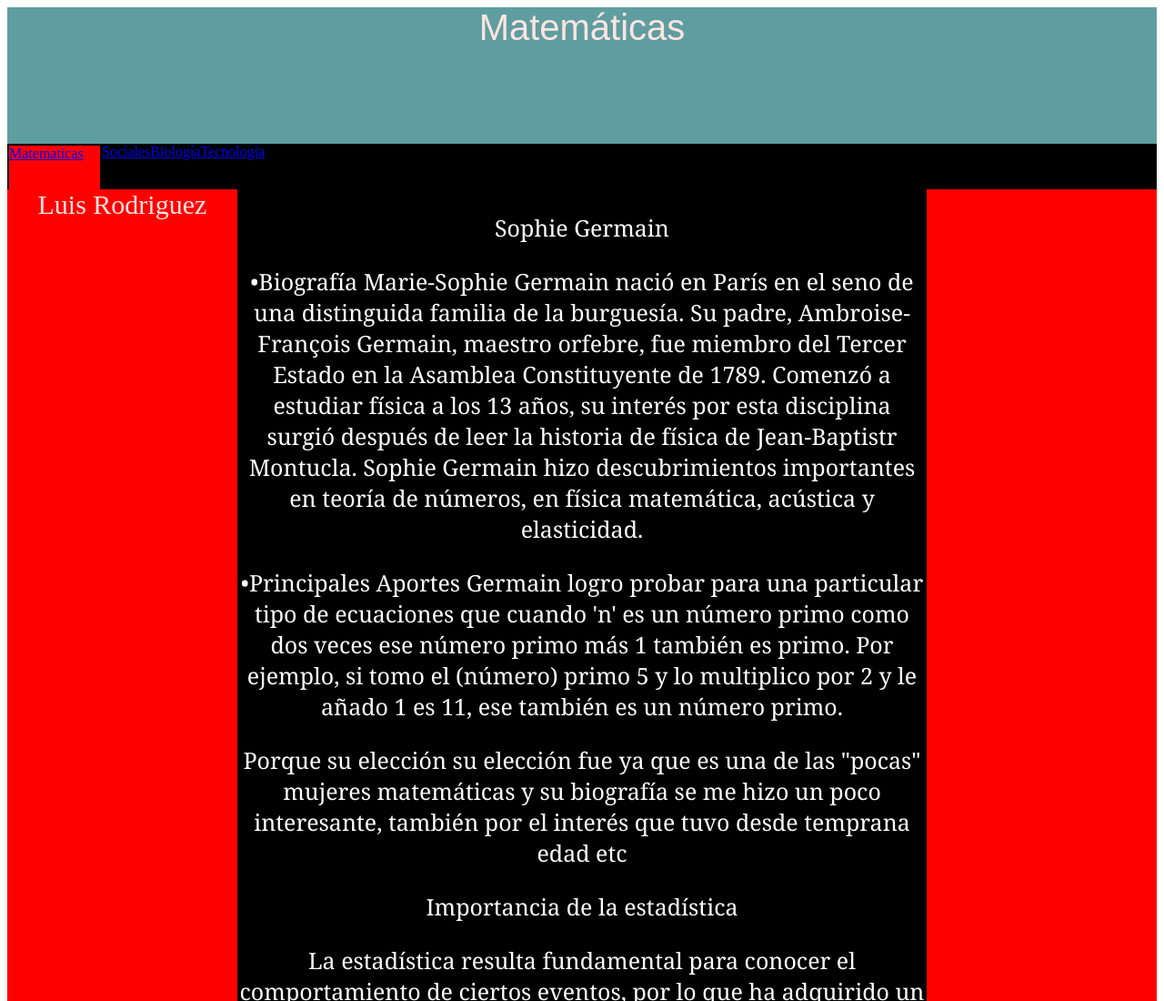
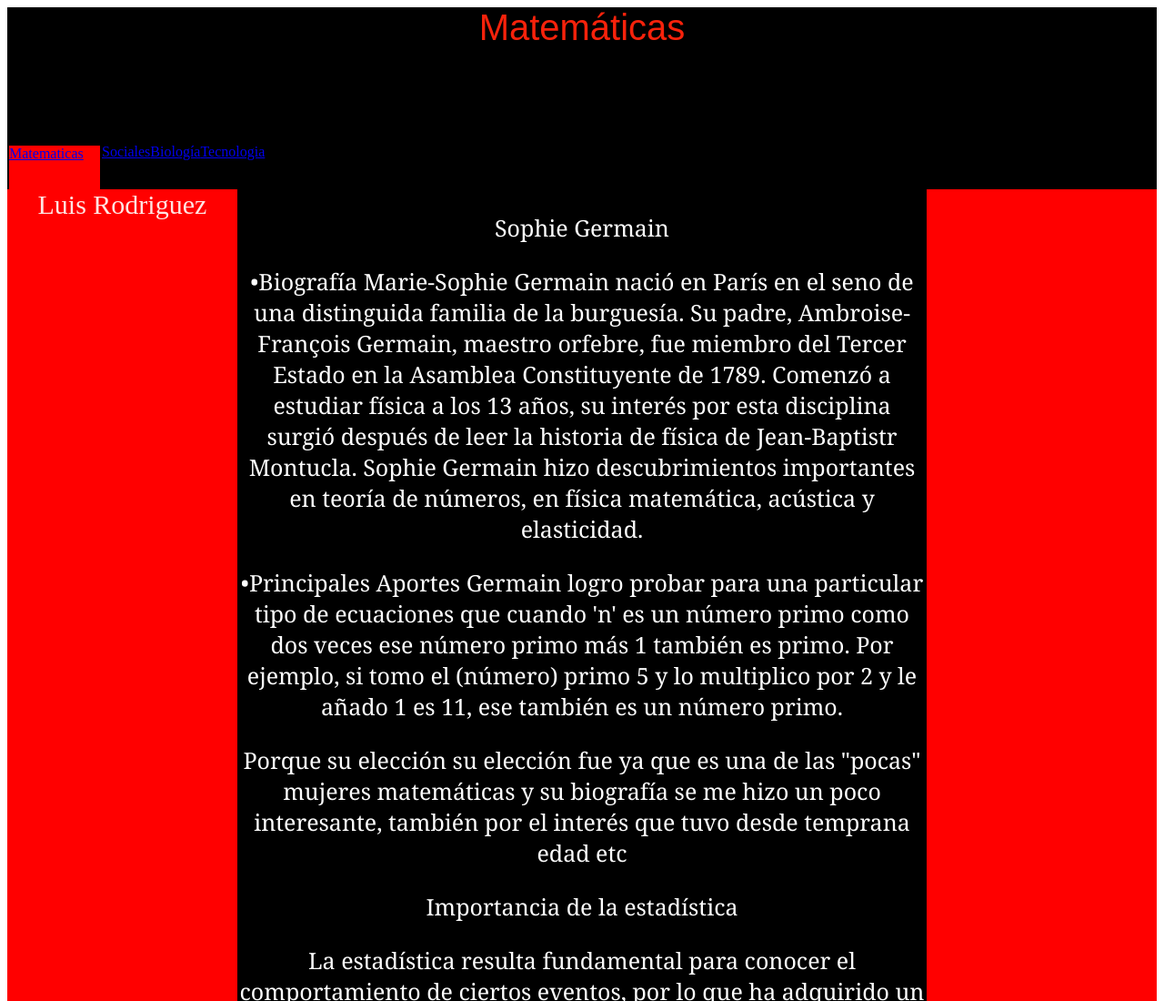
Before and after one commit to Luisrodriguez18/luisalfredo.github.io, a plain HTML site: page index.html in a window 1280 px wide. Shown: the top 1100 px of the page at 91% size. Drawn offline with Linux system fonts and the light colour scheme.

Commit message:
cambio 5

```diff
--- a/temas.css
+++ b/temas.css
@@ -16,8 +16,8 @@ head {
     background-color: rgb(0, 0, 0);
     font-size: 40px;
     font-family: fantasy;
-    background-color: cadetblue;
-    color: mistyrose;
+    background-color: rgb(0, 0, 0);
+    color: rgb(247, 34, 11);
     text-align: center;
 }
 .menu {
```
